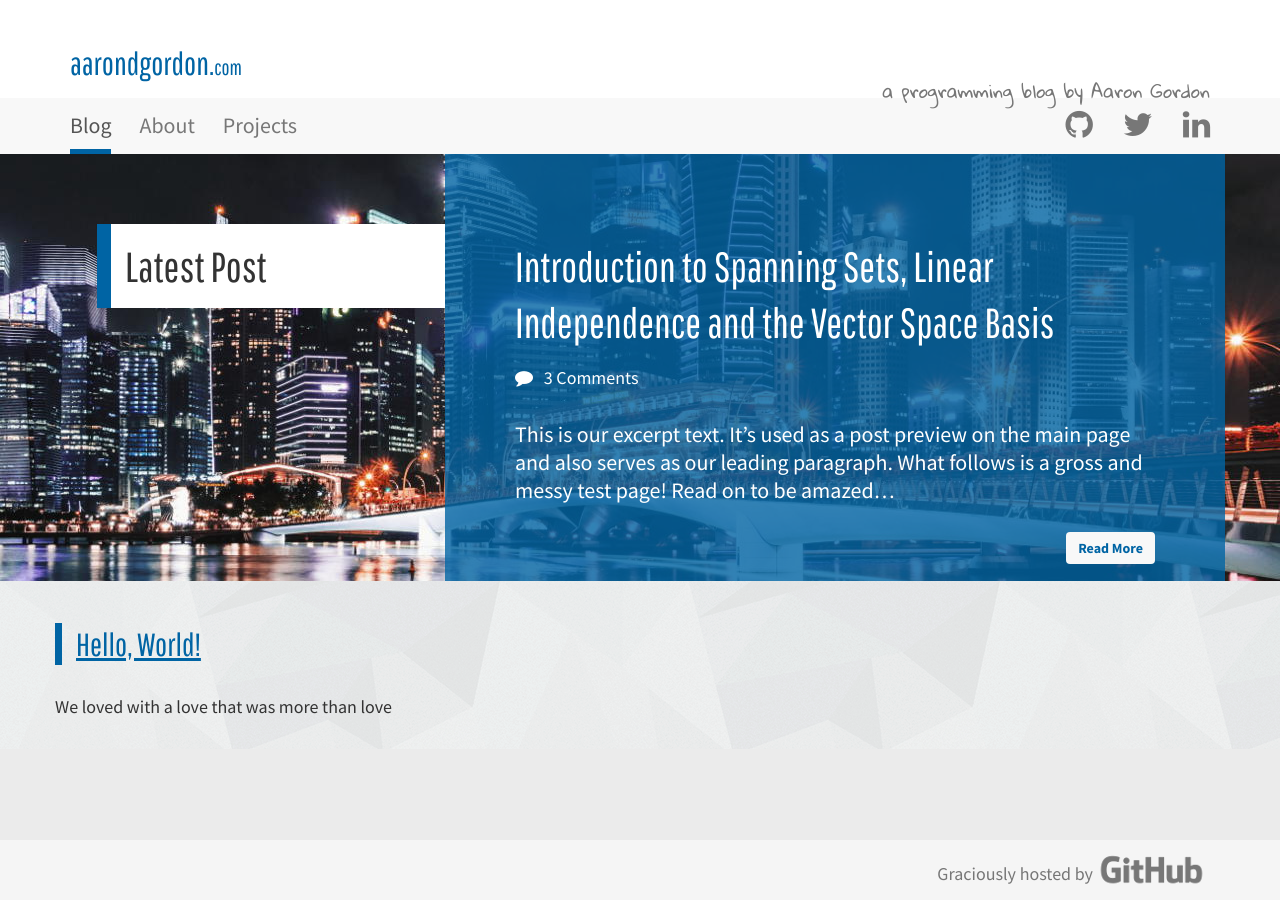
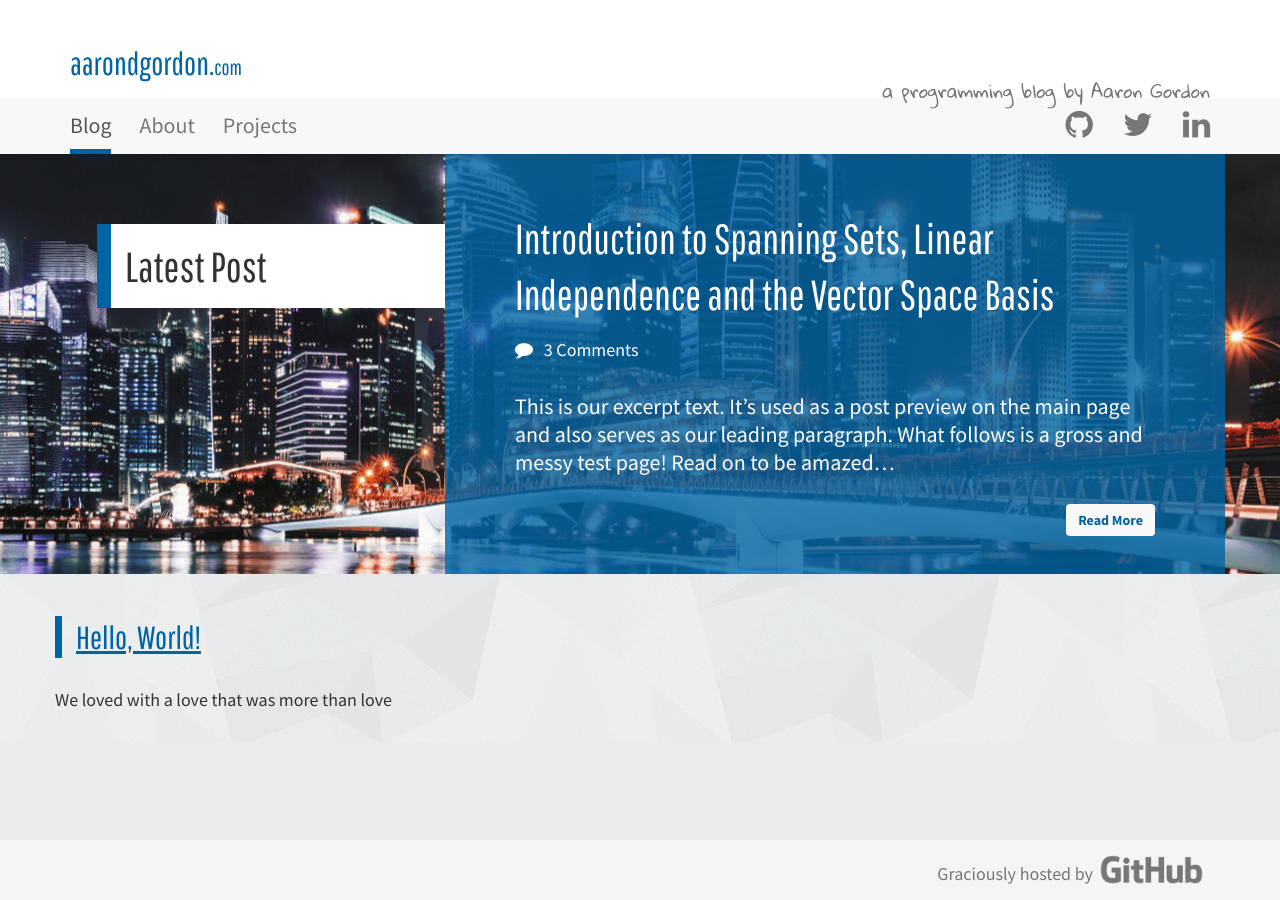
Before and after one commit to aarondgordon/aarondgordon.github.io, a Jekyll site: the page built from index.md, in a window 1280 px wide. Built offline with Jekyll 4.4.1, drawn with Linux system fonts in a browser that asks for light colours; nearby versions of some CDN libraries.

Commit message:
Reduced cover title top margin

```diff
--- a/assets/css/layout.css
+++ b/assets/css/layout.css
@@ -154,7 +154,7 @@
 
 @media (min-width: 768px) {
   .cover-title {
-    margin-top: 2em; /* 6 x baseline | 84px/42px */
+    margin-top: 1.333em; /* 4 x baseline | 56px/42px */
   }
 }
 
```
